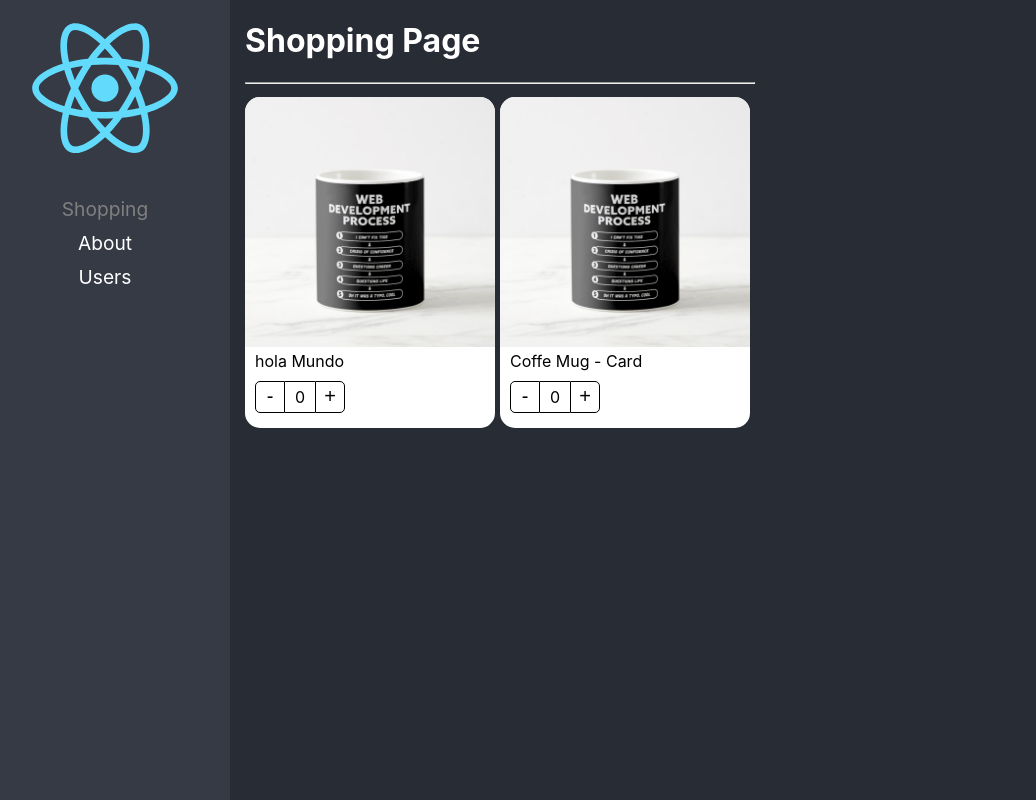
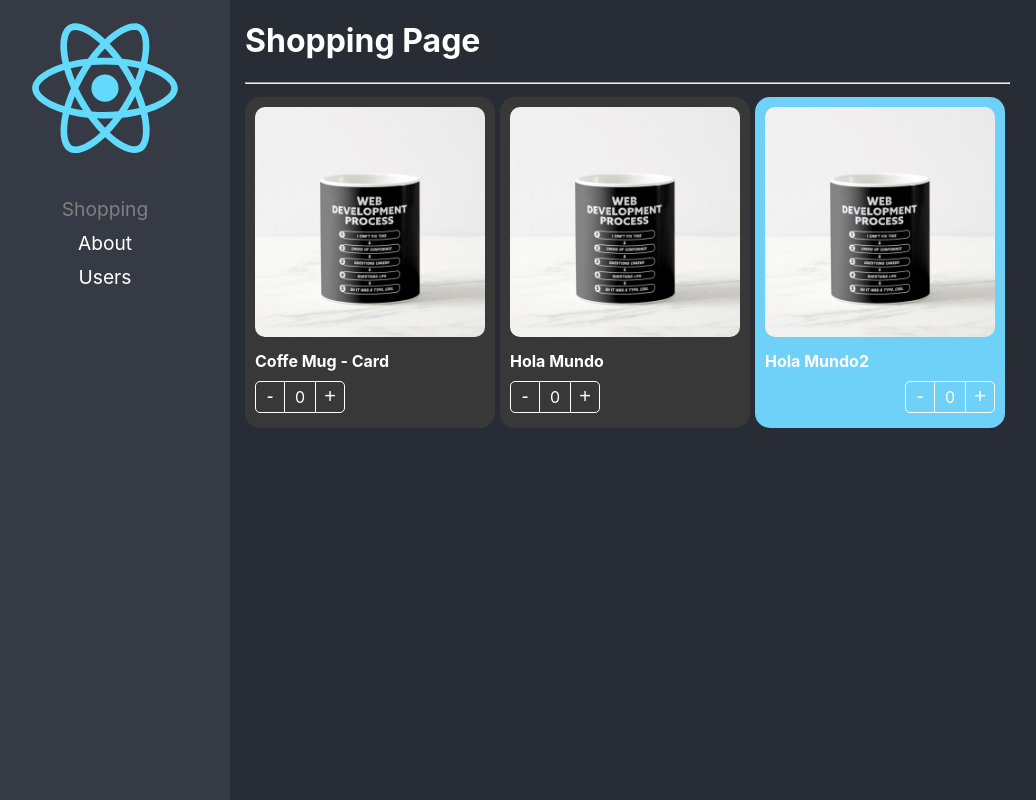
Before and after one commit to chessea/react-app, a React (Vite) app: page /home in a window 1280 px wide. Shown: the whole page, without its empty margins (20-1056 px from the left). Built offline with nearby package versions, Linux system fonts and the light colour scheme; the HTML template or start-up script is replaced by a standard one.

Commit message:
Component extends Styles

```diff
--- a/src/02-component-patterns/components/ProductButtons.tsx
+++ b/src/02-component-patterns/components/ProductButtons.tsx
@@ -1,11 +1,23 @@
 import { useContext } from "react"
 import { ProductContext } from "./ProductCard"
-import styles from "../styles/styles.module.css";export const ProductButtons = () => {
+import styles from "../styles/styles.module.css";
+
+
+
+interface Props {
+    className?: string;
+    style?: React.CSSProperties
+}
+
+
+export const ProductButtons = ({ className, style }: Props) => {
 
     const { increaseBy, counter } = useContext(ProductContext)
 
     return (
-        <div className={styles.buttonsContainer}>
+        <div className={`${styles.buttonsContainer} ${ className}`}
+            style={style}
+        >
             <button className={styles.buttonMinus} onClick={() => increaseBy(-1)}>-</button>
             <div className={styles.countLabel}>{counter}</div>
             <button className={styles.buttonAdd} onClick={() => increaseBy(+1)}>+</button>
--- a/src/02-component-patterns/components/ProductCard.tsx
+++ b/src/02-component-patterns/components/ProductCard.tsx
@@ -2,8 +2,8 @@
 import styles from "../styles/styles.module.css";
 
 import { useProduct } from '../hooks/useProduct';
-import { createContext } from "react";
-import { ProductContextProps, ProductsCardProps } from "../interfaces/interfaces";
+import { createContext, ReactElement } from 'react';
+import { Product, ProductContextProps } from "../interfaces/interfaces";
 import { ProductImage } from "./ProductImage";
 import { ProductTitle } from "./ProductTitle";
 import { ProductButtons } from "./ProductButtons";
@@ -14,7 +14,17 @@ import { ProductButtons } from "./ProductButtons";
 export const ProductContext = createContext({} as  ProductContextProps )
 const { Provider } = ProductContext;
 
-export const ProductCard = ({ children, product }: ProductsCardProps) => {
+
+interface Props {
+    product: Product;
+    children?: ReactElement | ReactElement[];
+    className?: string;
+    style?: React.CSSProperties;
+}
+
+
+
+export const ProductCard = ({ children, product, className, style }: Props) => {
 
     const { counter, increaseBy } = useProduct();
 
@@ -27,7 +37,10 @@ export const ProductCard = ({ children, product }: ProductsCardProps) => {
 
         }}>
 
-            <div className={styles.productCard}>
+            <div className={`${styles.productCard} ${ className}`}
+
+                style={style}
+            >
 
                 {children}
             </div>
--- a/src/02-component-patterns/components/ProductImage.tsx
+++ b/src/02-component-patterns/components/ProductImage.tsx
@@ -4,9 +4,12 @@ import noImage from '../assets/no-image.jpg'
 import styles from "../styles/styles.module.css";
 
 
+interface Props {
+    img?: string;
+    className?: string
+}
 
-
-export const ProductImage = ({ img = '' }) => {
+export const ProductImage = ({ img, className }:Props) => {
 
     const { product } = useContext(ProductContext);
     let imgToShow: string;
@@ -20,7 +23,7 @@ export const ProductImage = ({ img = '' }) => {
     }
 
         return (
-            <img className={styles.productImg} src={img ? img : imgToShow} alt="Product img" />
+            <img className={`${styles.productImg} ${ className }`} src={img ? img : imgToShow} alt="Product img" />
         )
 
 }
--- a/src/02-component-patterns/components/ProductTitle.tsx
+++ b/src/02-component-patterns/components/ProductTitle.tsx
@@ -3,10 +3,16 @@ import { ProductContext } from "./ProductCard";
 import styles from "../styles/styles.module.css";
 
 
-export const ProductTitle = ({title}: { title?:string}) => {
+interface Props{
+    title?: string;
+    className?: string
+}
+
+
+export const ProductTitle = ({title, className}: Props) => {
 
     const { product } = useContext(ProductContext);
  return (
-     <span className={styles.productDescription}>{title ? title : product.title}</span>
+     <span className={`${styles.productDescription}  ${className}`}>{title ? title : product.title}</span>
  )
 }
--- a/src/02-component-patterns/pages/ShoppingPage.tsx
+++ b/src/02-component-patterns/pages/ShoppingPage.tsx
@@ -1,7 +1,7 @@
-import {  ProductCard } from '../components/ProductCard';
+import { ProductCard } from '../components/ProductCard';
+import '../styles/custom.styles.css';
 
-
-const product ={
+const product = {
     id: "1",
     title: "Coffe Mug - Card",
     img: './coffee-mug.png'
@@ -18,12 +18,14 @@ export const ShoppingPage = () => {
                 flexDirection: 'row',
                 flexWrap: 'wrap'
             }}>
-            <ProductCard  product={  product }>
-                <ProductCard.Image/>
-                <ProductCard.Title title="hola Mundo"/>
-                <ProductCard.Bottons />
+                <ProductCard
+                    product={product}
+                    className="bg-dark text-white">
+
+                    <ProductCard.Image className="custom-image" />
+                    <ProductCard.Title className="text-bold" />
+                    <ProductCard.Bottons className="custom-buttons" />
                 </ProductCard>
-
 
 
                 {/*<ProductCard.Title title={'cafe'}/>
@@ -35,16 +37,34 @@ export const ShoppingPage = () => {
                 */}
 
 
-                <ProductCard  product={  product }>
-                <ProductCard.Image/>
-                <ProductCard.Title />
-                <ProductCard.Bottons />
+                <ProductCard
+                    product={product}
+                    className="bg-dark text-white">
+
+                    <ProductCard.Image className="custom-image" />
+                    <ProductCard.Title title="Hola Mundo" className="text-bold" />
+                    <ProductCard.Bottons className="custom-buttons" />
+                </ProductCard>
+
+
+                <ProductCard
+                    product={product}
+                    className="bg-dark text-white"
+                    style={{ background: '#70D1F8'}}
+                    >
+
+
+                    <ProductCard.Image className="custom-image" />
+                    <ProductCard.Title title="Hola Mundo2" className="text-bold" />
+                    <ProductCard.Bottons className="custom-buttons"
+                     style={{ display: 'flex',
+                              justifyContent: 'end' }}
+                    />
                 </ProductCard>
 
 
 
-
-        </div>
-    </div >
-  )
+            </div>
+        </div >
+    )
 }
--- /dev/null
+++ b/src/02-component-patterns/styles/custom.styles.css
@@ -0,0 +1,24 @@
+
+.bg-dark {
+    background-color: rgb(56,56,56);
+ }
+
+ .text-white {
+     color: white;
+ }
+
+ .text-bold {
+     font-weight: bold;
+ }
+
+ .custom-image {
+     border-radius: 20px;
+     padding: 10px;
+     width: calc( 100% - 20px );
+ }
+
+
+ .custom-buttons button, .custom-buttons div {
+     color: white;
+     border-color: white;
+ }
```
